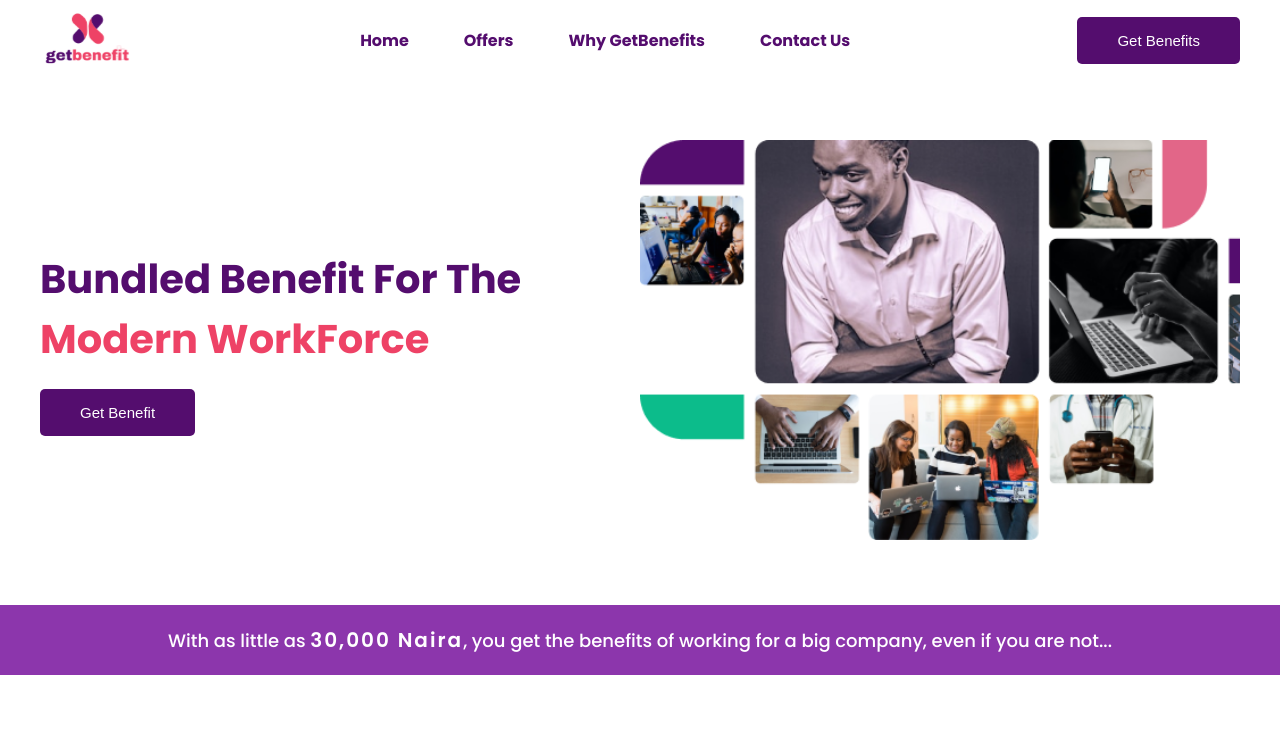
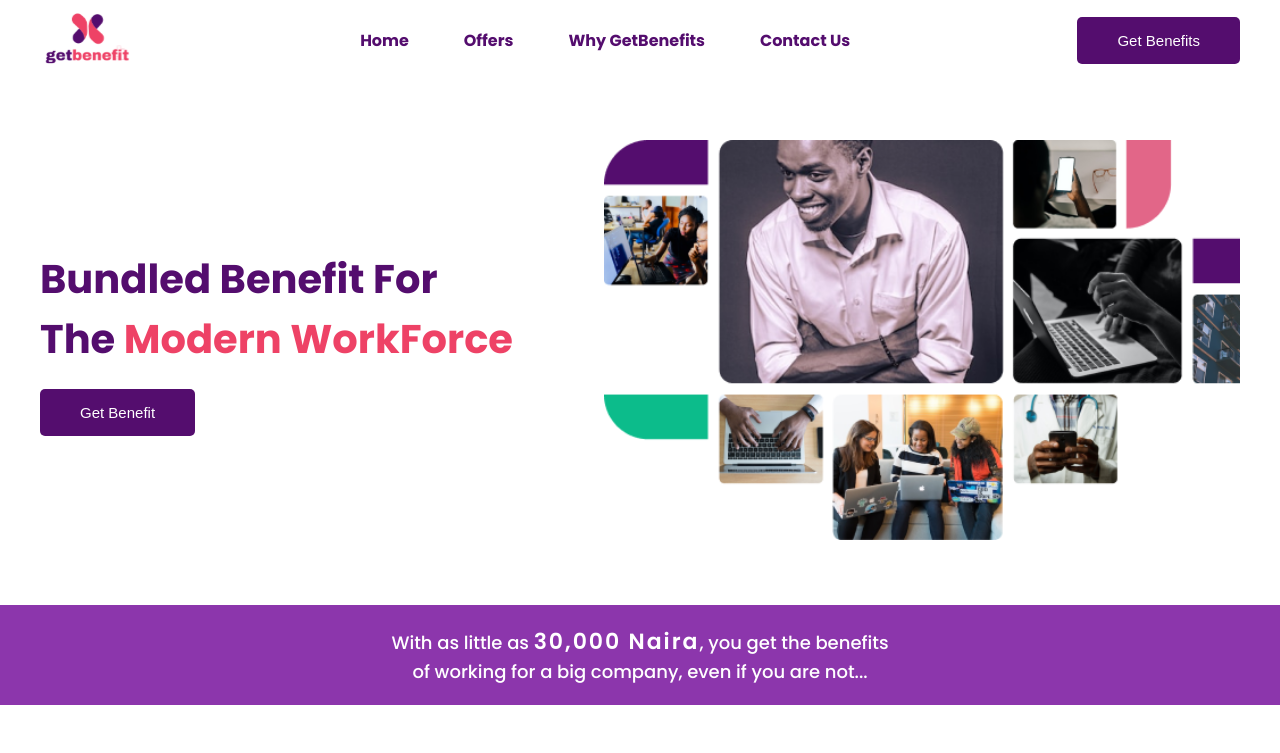
Before and after one commit to Getbenefit/Getbenefit, a React (Vite) app: page / in a window 1280 px wide. Shown: the top 753 px of the page. Built offline with nearby package versions, Linux system fonts and the light colour scheme.

Commit message:
style updates

```diff
--- a/src/components/Carousel/carousel.jsx
+++ b/src/components/Carousel/carousel.jsx
@@ -18,7 +18,9 @@ const Carousel = (props) => {
       scrollbar={{ draggable: true }}
     >
       {props.children.map((el) => {
-        return <SwiperSlide>{el}</SwiperSlide>;
+        return (
+          <SwiperSlide key={el.props.heading.toLowerCase()}>{el}</SwiperSlide>
+        );
       })}
     </Swiper>
   );
--- a/src/components/Header/Header.css
+++ b/src/components/Header/Header.css
@@ -22,7 +22,7 @@ header {
   height: 40rem;
 }
 .header-main__text {
-  width: 50%;
+  width: 40% !important;
   height: auto;
   display: flex;
   flex-direction: column;
@@ -53,11 +53,12 @@ header {
   font-weight: 500;
 }
 .header-footer div {
+  width: 40%;
   display: block;
   margin: 0 auto;
 }
 .header-footer span {
-  font-size: 2rem;
+  font-size: 2.2rem;
   font-weight: 600;
   letter-spacing: 2px;
 }
--- a/src/components/Header/Header.scss
+++ b/src/components/Header/Header.scss
@@ -22,7 +22,7 @@ header {
   }
 
   &__text {
-    width: 50%;
+    width: 40% !important;
     height: auto;
     display: flex;
     flex-direction: column;
@@ -55,12 +55,13 @@ header {
   font-weight: 500;
 
   div {
+    width: 40%;
     display: block;
     margin: 0 auto;
   }
 
   span {
-    font-size: 2rem;
+    font-size: 2.2rem;
     font-weight: 600;
     letter-spacing: 2px;
   }
```
Also changed, not shown: 1 other file (tests, documents, lock files or other folders).
